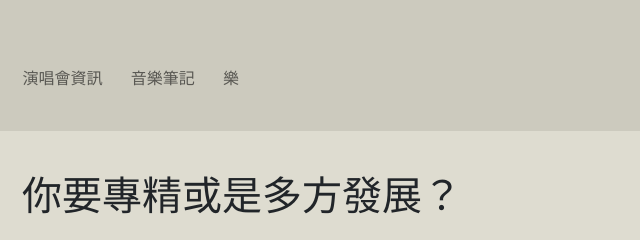
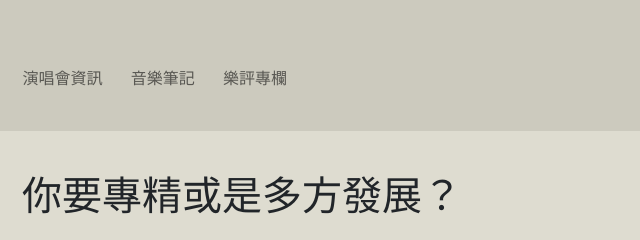
Before and after one commit to antifragileros/antifragileros.github.io, a plain HTML site: page index.html in a window 1280 px wide. Shown: the top 240 px of the page, 258-898 px from the left. Drawn offline with nearby package versions, Linux system fonts and the light colour scheme; a script that the page names is missing.

Commit message:
Update index.html

```diff
--- a/index.html
+++ b/index.html
@@ -22,7 +22,7 @@
             <a href="">作品集</a>
             <a href="">演唱會資訊</a>
             <a href="">音樂筆記</a>
-            <a href="">樂</a>
+            <a href="">樂評專欄</a>
 
         </div>
         <button class="navbar-btn" type="button">
```
